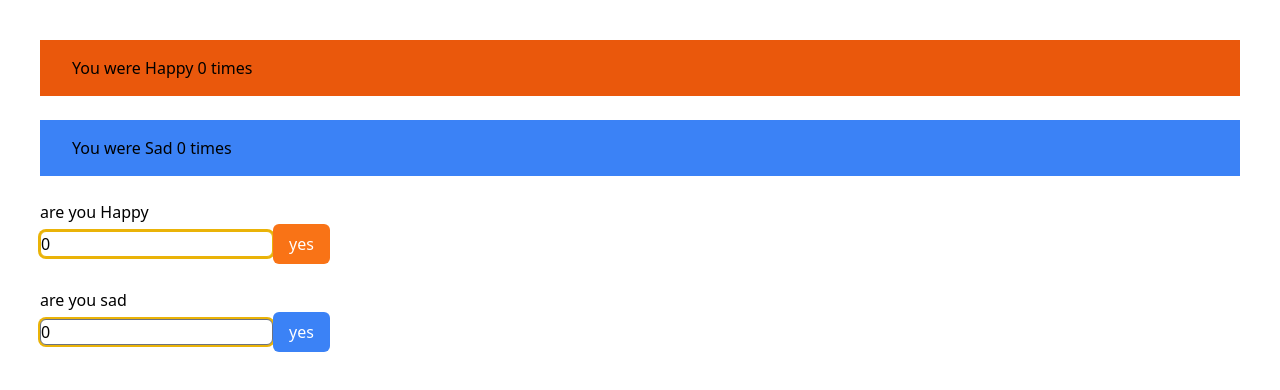
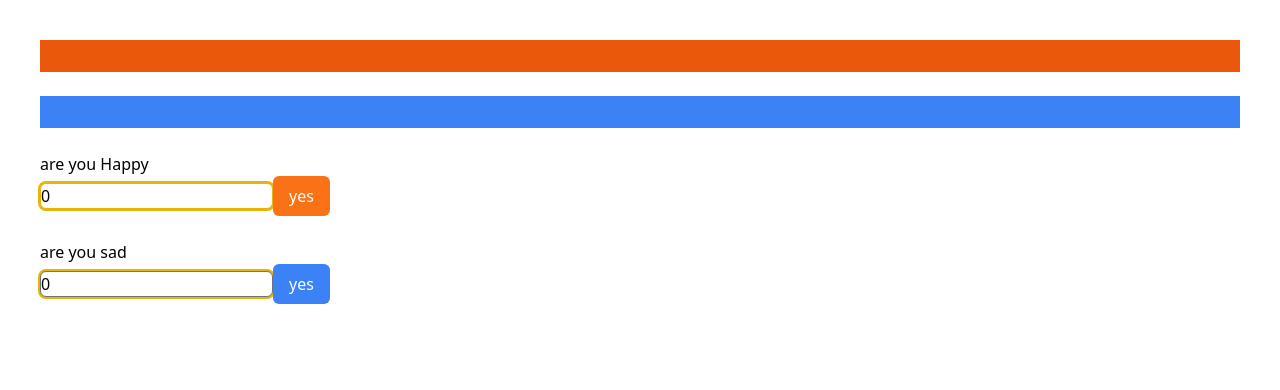
Before and after one commit to suniljoshi26/redux, a React (Vite) app in the folder modetraker/: page / in a window 1280 px wide. Shown: the top 390 px of the page. Built offline with nearby package versions, Linux system fonts and the light colour scheme.

Commit message:
work code

```diff
--- a/modetraker/src/Actions.ts
+++ b/modetraker/src/Actions.ts
@@ -1,8 +1,11 @@
+export const HAPPY_BUTTON_CLICKED = "happy button clicked";
+export const SAD_BUTTON_CLICKED = " Sad button clicked";
+
 export const happyButtonClicked = (count: number) => ({
-  type: "happy button clicked",
+  type: HAPPY_BUTTON_CLICKED,
   payload: count,
 });
 export const sadButtonClicked = (count: number) => ({
-  type: "Sad button clicked",
+  type: SAD_BUTTON_CLICKED,
   payload: count,
 });
--- a/modetraker/src/HappyTraker.tsx
+++ b/modetraker/src/HappyTraker.tsx
@@ -1,13 +1,22 @@
 import { FC, memo } from "react";
 import { useSelector } from "react-redux";
-import { happyCountSelectoe } from "./selectors";
+import { happyMomentsSelectoe } from "./selectors";
 
 type happyProps = {};
 
 const HappyTraker: FC<happyProps> = (props) => {
-  const select = useSelector(happyCountSelectoe);
+  const happyMoments = useSelector(happyMomentsSelectoe);
   return (
-    <div className="bg-orange-600 py-4 px-8">You were Happy {select} times</div>
+    <div className="bg-orange-600 py-4 px-8">
+      {" "}
+      {happyMoments.map((m) => (
+        <div>
+          <>
+            Happyness:{m.intensity}, Time:{m.when.toTimeString()}
+          </>
+        </div>
+      ))}{" "}
+    </div>
   );
 };
 HappyTraker.defaultProps = {};
--- a/modetraker/src/SaidTraker.tsx
+++ b/modetraker/src/SaidTraker.tsx
@@ -1,14 +1,21 @@
 import { FC, memo } from "react";
 import { useSelector } from "react-redux";
-import { sadCountSelectoe } from "./selectors";
+import { sadMomentsSelectoe } from "./selectors";
 type SaidTrakerProps = {};
 
 const SaidTraker: FC<SaidTrakerProps> = (props) => {
-  const select = useSelector(sadCountSelectoe);
+  const sadMoments = useSelector(sadMomentsSelectoe);
   return (
     <div>
-      {" "}
-      <h1 className="bg-blue-500 py-4 px-8">You were Sad {select} times</h1>
+      <h1 className="bg-blue-500 py-4 px-8">
+        {sadMoments.map((m) => (
+          <div>
+            <>
+              Sadness:{m.intensity}, Time:{m.when.toTimeString()}
+            </>
+          </div>
+        ))}
+      </h1>
     </div>
   );
 };
--- a/modetraker/src/Store.ts
+++ b/modetraker/src/Store.ts
@@ -1,28 +1,53 @@
 import { createStoreHook } from "react-redux";
 import { Action, AnyAction, createStore } from "redux";
+import { HAPPY_BUTTON_CLICKED, SAD_BUTTON_CLICKED } from "./Actions";
+
+type Moment = {
+  intensity: number;
+  when: Date;
+};
 
 export type State = {
-  sadCount: number;
-  happyCount: number;
+  sadMoments: Moment[];
+  happyMoments: Moment[];
 };
 const initalState = {
-  sadCount: 0,
-  happyCount: 0,
+  sadMoments: [],
+  happyMoments: [],
 };
 
 function reducer(currentState: State = initalState, action: AnyAction): State {
-  if (action.type === "happy button clicked") {
+  switch (action.type) {
+    case HAPPY_BUTTON_CLICKED:
       return {
         ...currentState,
-      happyCount: currentState.happyCount + action.payload,
+        happyMoments: [
+          ...currentState.happyMoments,
+          { intensity: action.payload, when: new Date() },
+        ],
       };
-  } else if (action.type === "Sad button clicked") {
+    case SAD_BUTTON_CLICKED:
       return {
         ...currentState,
-      sadCount: currentState.sadCount + action.payload,
+        sadMoments: [
+          ...currentState.sadMoments,
+          { intensity: action.payload, when: new Date() },
+        ],
       };
+    default:
+      return currentState;
   }
-  return currentState;
+  //   if (action.type === "happy button clicked") {
+  //     return {
+  //       ...currentState,
+  //       happyCount: currentState.happyCount + action.payload,
+  //     };
+  //   } else if (action.type === "Sad button clicked") {
+  //     return {
+  //       ...currentState,
+  //       sadCount: currentState.sadCount + action.payload,
+  //     };
+  //   }
 }
 
 const store = createStore(
--- a/modetraker/src/selectors.ts
+++ b/modetraker/src/selectors.ts
@@ -1,9 +1,9 @@
 import { State } from "./Store";
 
-export function happyCountSelectoe(state: State) {
-  return state.happyCount;
+export function happyMomentsSelectoe(state: State) {
+  return state.happyMoments;
 }
 
-export function sadCountSelectoe(state: State) {
-  return state.sadCount;
+export function sadMomentsSelectoe(state: State) {
+  return state.sadMoments;
 }
```
Lines whose indentation alone changed are shown as unchanged.
